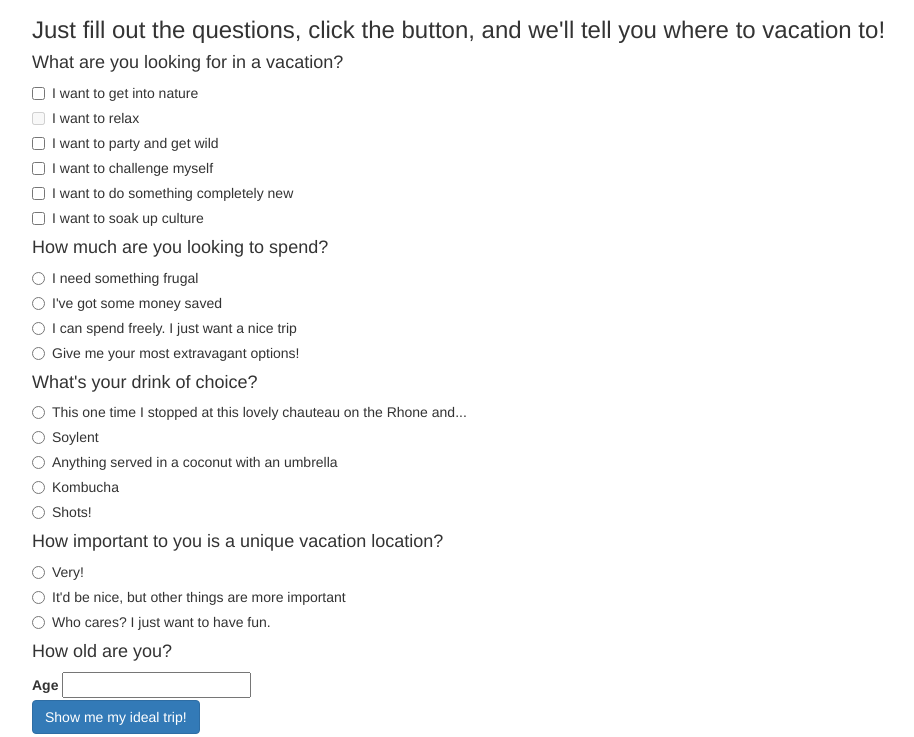
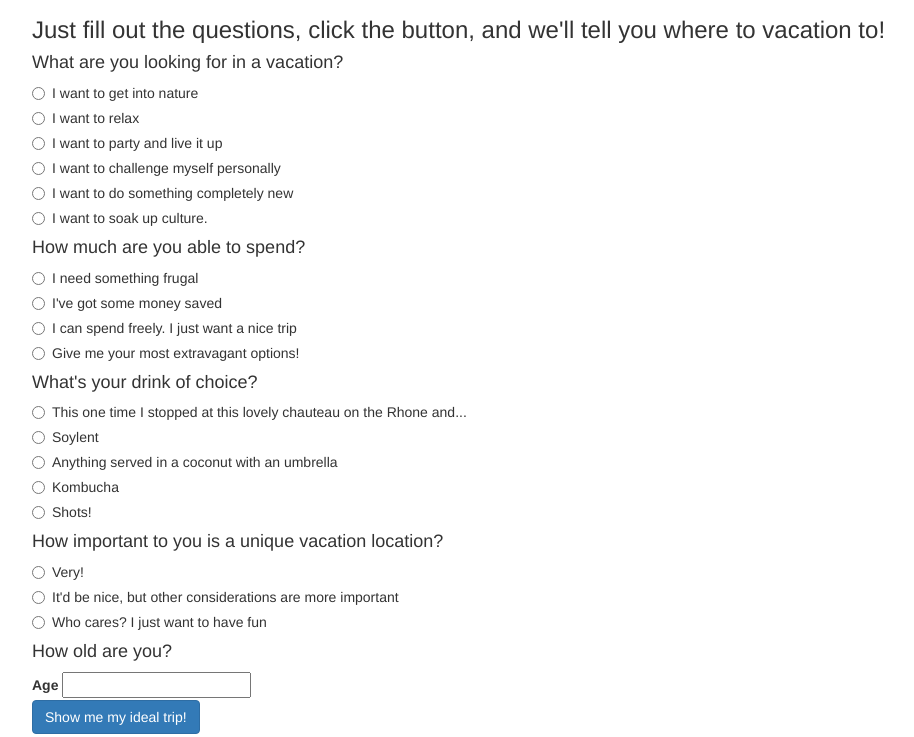
Before and after one commit to ALawley/epicodus-intro-wk2-review, a plain HTML site: page index.html in a window 1280 px wide. Shown: the part 63-800 px from the top of the page, without its empty margins (38-952 px from the left). Drawn offline with nearby package versions, Linux system fonts and the light colour scheme.

Commit message:
rewrite radio buttons to allow proper grabbing of data in js

```diff
--- a/index.html
+++ b/index.html
@@ -3,7 +3,7 @@
   <head>
     <link href="css/bootstrap.min.css" rel="stylesheet" type="text/css">
     <link href="css/styles.css" rel="stylesheet" type="text/css">
-    <script src="js/jquery-1.12.0.min.js"></script>
+    <script src="js/jquery-1.12.0.js"></script>
     <script src="js/scripts.js"></script>
     <title>Vacation Guide</title>
   </head>
@@ -12,69 +12,69 @@
       <div class="qpage">
         <h1>Welcome to our easy vacation guide!</h1>
         <h3>Just fill out the questions, click the button, and we'll tell you where to vacation to!</h3>
-        <form>
+        <form id="#vacqs">
           <div class="qgoals">
             <h4>What are you looking for in a vacation?</h4>
-            <div class="checkbox">
+            <div class="radio">
               <label>
-                <input type="checkbox" value="q1nature">
+                <input type="radio" class="goals" id="goals1" value="goals1">
                 I want to get into nature
               </label>
             </div>
-            <div class="checkbox">
+            <div class="radio">
               <label>
-                <input type="checkbox" value="q1relax" disabled>
+                <input type="radio" class="goals" id="goals2" value="goals2">
                 I want to relax
               </label>
             </div>
-            <div class="checkbox">
+            <div class="radio">
               <label>
-                <input type="checkbox" value="q1party">
-                I want to party and get wild
+                <input type="radio" class="goals" id="goals3" value="goals3">
+                I want to party and live it up
               </label>
             </div>
-            <div class="checkbox">
+            <div class="radio">
               <label>
-                <input type="checkbox" value="q1challenge">
-                I want to challenge myself
+                <input type="radio" class="goals" id="goals4" value="goals4">
+                I want to challenge myself personally
               </label>
             </div>
-            <div class="checkbox">
+            <div class="radio">
               <label>
-                <input type="checkbox" value="q1novelty">
+                <input type="radio" class="goals" id="goals5" value="goals5">
                 I want to do something completely new
               </label>
             </div>
-            <div class="checkbox">
+            <div class="radio">
               <label>
-                <input type="checkbox" value="q1culture">
-                I want to soak up culture
+                <input type="radio" class="goals" id="goals6" value="goals6">
+                I want to soak up culture.
               </label>
             </div>
           </div>
           <div class="qspend">
-            <h4>How much are you looking to spend?</h4>
+            <h4>How much are you able to spend?</h4>
             <div class="radio">
               <label>
-                <input type="radio" name="qspend" id="qspend1" value="qspend1">
+                <input type="radio" class="spend" id="spend1" value="spend1">
                 I need something frugal
               </label>
             </div>
             <div class="radio">
               <label>
-                <input type="radio" name="qspend" id="qspend2" value="qspend2">
+                <input type="radio" class="spend" id="spend2" value="spend2">
                 I've got some money saved
               </label>
             </div>
             <div class="radio">
               <label>
-                <input type="radio" name="qspend" id="qspend3" value="qspend3">
+                <input type="radio" class="spend" id="spend3" value="spend3">
                 I can spend freely. I just want a nice trip
               </label>
             </div>
             <div class="radio">
               <label>
-                <input type="radio" name="qspend" id="qspend4" value="qspend4">
+                <input type="radio" class="spend" id="spend4" value="spend4">
                 Give me your most extravagant options!
               </label>
             </div>
@@ -83,31 +83,31 @@
             <h4>What's your drink of choice?</h4>
             <div class="radio">
               <label>
-                <input type="radio" name="qdrink" id="qdrink1" value="qdrink1">
+                <input type="radio" class="drink" id="drink1" value="drink1">
                 This one time I stopped at this lovely chauteau on the Rhone and...
               </label>
             </div>
             <div class="radio">
               <label>
-                <input type="radio" name="qdrink" id="qdrink2" value="qdrink2">
+                <input type="radio" class="drink" id="drink2" value="drink2">
                 Soylent
               </label>
             </div>
             <div class="radio">
               <label>
-                <input type="radio" name="qdrink" id="qdrink3" value="qdrink3">
+                <input type="radio" class="drink" id="drink3" value="drink3">
                 Anything served in a coconut with an umbrella
               </label>
             </div>
             <div class="radio">
               <label>
-                <input type="radio" name="qspend" id="qspend4" value="qspend4">
+                <input type="radio" class="drink" id="drink4" value="drink4">
                 Kombucha
               </label>
             </div>
             <div class="radio">
               <label>
-                <input type="radio" name="qspend" id="qspend5" value="qspend5">
+                <input type="radio" class="drink" id="drink5" value="drink5">
                 Shots!
               </label>
             </div>
@@ -116,20 +116,20 @@
             <h4>How important to you is a unique vacation location?</h4>
             <div class="radio">
               <label>
-                <input type="radio" name="qunique" id="qunique1" value="qunique1">
+                <input type="radio" class="unique" id="unique1" value="unique1">
                 Very!
               </label>
             </div>
             <div class="radio">
               <label>
-                <input type="radio" name="qunique" id="qunique2" value="qunique2">
-                It'd be nice, but other things are more important
+                <input type="radio" class="unique" id="unique2" value="unique2">
+                It'd be nice, but other considerations are more important
               </label>
             </div>
             <div class="radio">
               <label>
-                <input type="radio" name="qunique" id="qunique3" value="qunique3">
-                Who cares? I just want to have fun.
+                <input type="radio" class="unique" id="unique3" value="unique3">
+                Who cares? I just want to have fun
               </label>
             </div>
           </div>
@@ -174,3 +174,13 @@
     </div>
   </body>
 </html>
+
+<!-- <label for="goals">What are you looking for in a vacation?</label>
+<select id="goals">
+  <option value="goals1">I want to get into nature</option>
+  <option value="goals2">I want to relax</option>
+  <option value="goals3">I want to party and live it up</option>
+  <option value="goals4">I want to challenge myself</option>
+  <option value="goals5">I want something completely new</option>
+  <option value="goals6">I want to soak up culture</option>
+</select> -->
--- a/js/scripts.js
+++ b/js/scripts.js
@@ -0,0 +1,28 @@
+$(document).ready(function() {
+  var pct = 0
+  var florence = 0
+  var vegas = 0
+  var fiji = 0
+  var mars = 0
+
+  $(".qpage form").submit(function(event) {
+    var goals = $("input.goals").val();
+    if (goals === "qgoals1") {
+      pct +=2
+      fiji +=1
+    } else if (goals === "qgoals2") {
+      fiji +=2
+    } else if (goals === "qgoals3") {
+      vegas +=2
+    } else if (goals === "qgoals4") {
+      pct +=1
+      mars +=1
+    } else if (goals === "qgoals5") {
+      mars +=2
+    } else if (goals === "qgoals6") {
+      florence +=2
+    } else { alert("We're sorry, something went wrong. Please answer the first question.");
+    }
+    event.preventDefault();
+  });
+});
```
